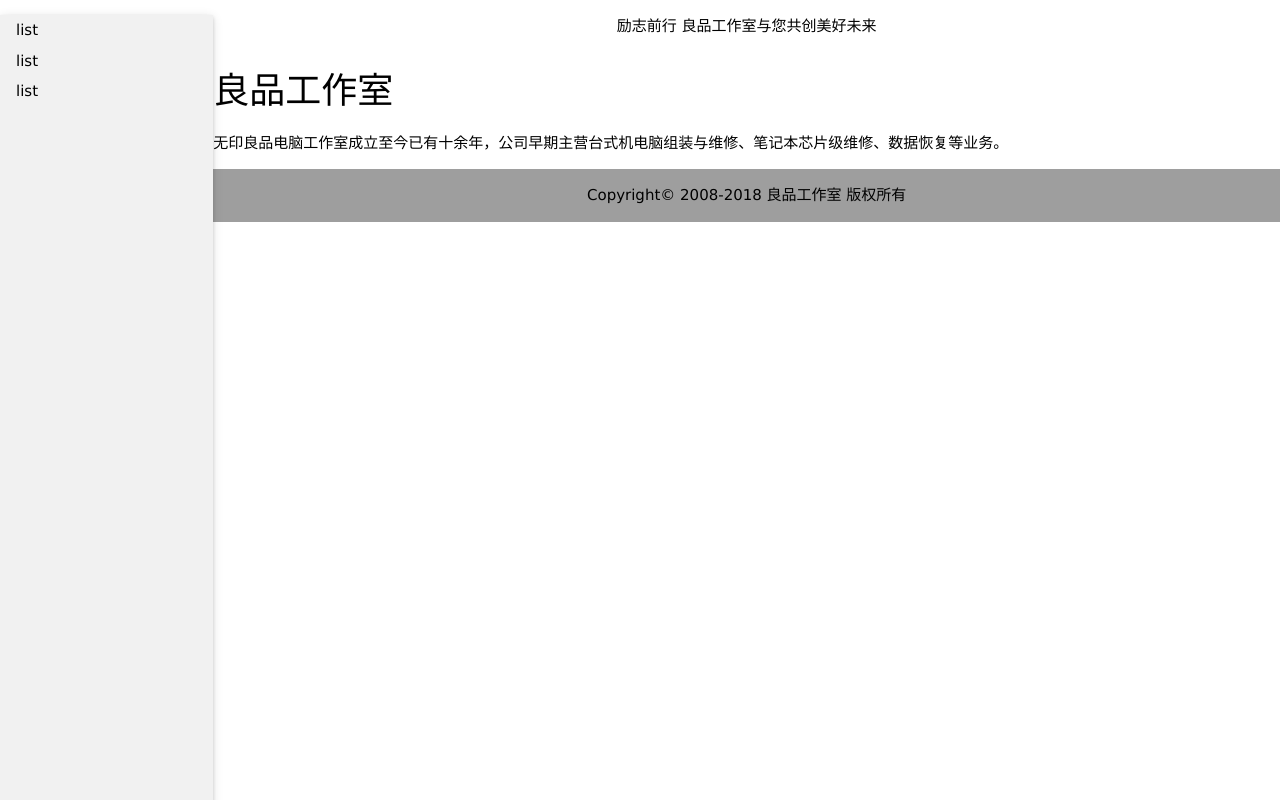
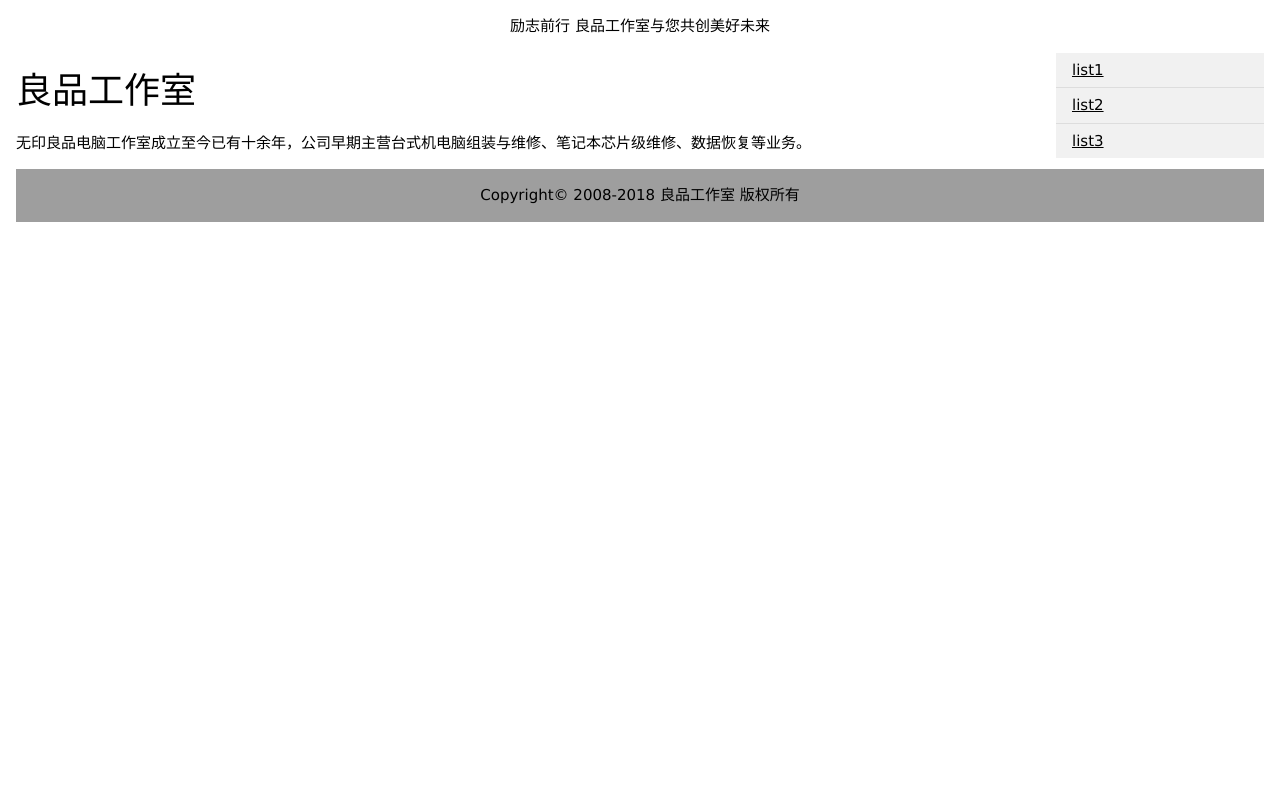
Before and after one commit to panshaogui/panshaogui.github.io, a plain HTML site: page index.html in a window 1280 px wide. Drawn offline with Linux system fonts and the light colour scheme.

Commit message:
new web frame

```diff
--- a/index.html
+++ b/index.html
@@ -1,4 +1,4 @@
-<!doctype html>
+ <!doctype html>
 <html>
 	<head>
 		<meta charset="utf-8" />
@@ -11,26 +11,28 @@
 		<link rel="stylesheet" type="text/css" href="./w3.css" />
 	</head>
 	<body>
-		<nav class="w3-sidenav w3-collapse w3-light-grey w3-card-2 w3-animate-left w3-col s2" style="display:none">
-		<a href="javascript:void(0)" onclick="w3_close()" class="w3-closenav w3-small w3-hide-large w3-right">关闭  &times;</a>
-		<a href="#">list</a>
-		<a href="#">list</a>
-		<a href="#">list</a>
-		</nav>
 
-
-		<div id="container" class="w3-main"  style="margin-left:16.66666%">
+		<div id="container" class="w3-container"  >
 
 		<div id="top" class="w3-row">
 		<p class="w3-center">励志前行 良品工作室与您共创美好未来</p>
-		<span class="w3-opennav w3-xlarge w3-hide-large" onclick="w3_open()">&#9776;</span>
 		</div>
 
+		<div class="w3-row ">
 
-
-		<div id="content" class="w3-row">
+		<div id="content" class="w3-col s10" >
 		<h1>良品工作室</h1>
 		<p>无印良品电脑工作室成立至今已有十余年，公司早期主营台式机电脑组装与维修、笔记本芯片级维修、数据恢复等业务。</p>
+
+		</div>
+
+		<nav class="w3-light-grey w3-col s2" >
+			<ul class="w3-ul ">
+				<li><a href="#">list1</a></li>
+				<li><a href="#">list2</a></li>
+				<li><a href="#">list3</a></li>
+			</ul>
+		</nav>
 
 		</div>
 
@@ -42,13 +44,5 @@
 
 		</div>
 
-	<script>
-		function w3_open(){
-		document.getElementsByClassName("w3-sidenav")[0].style.display="block";
-		}
-		function w3_close(){
-		document.getElementsByClassName("w3-sidenav")[0].style.display="none";
-		}
-	</script>
 	</body>
 </html>
```
